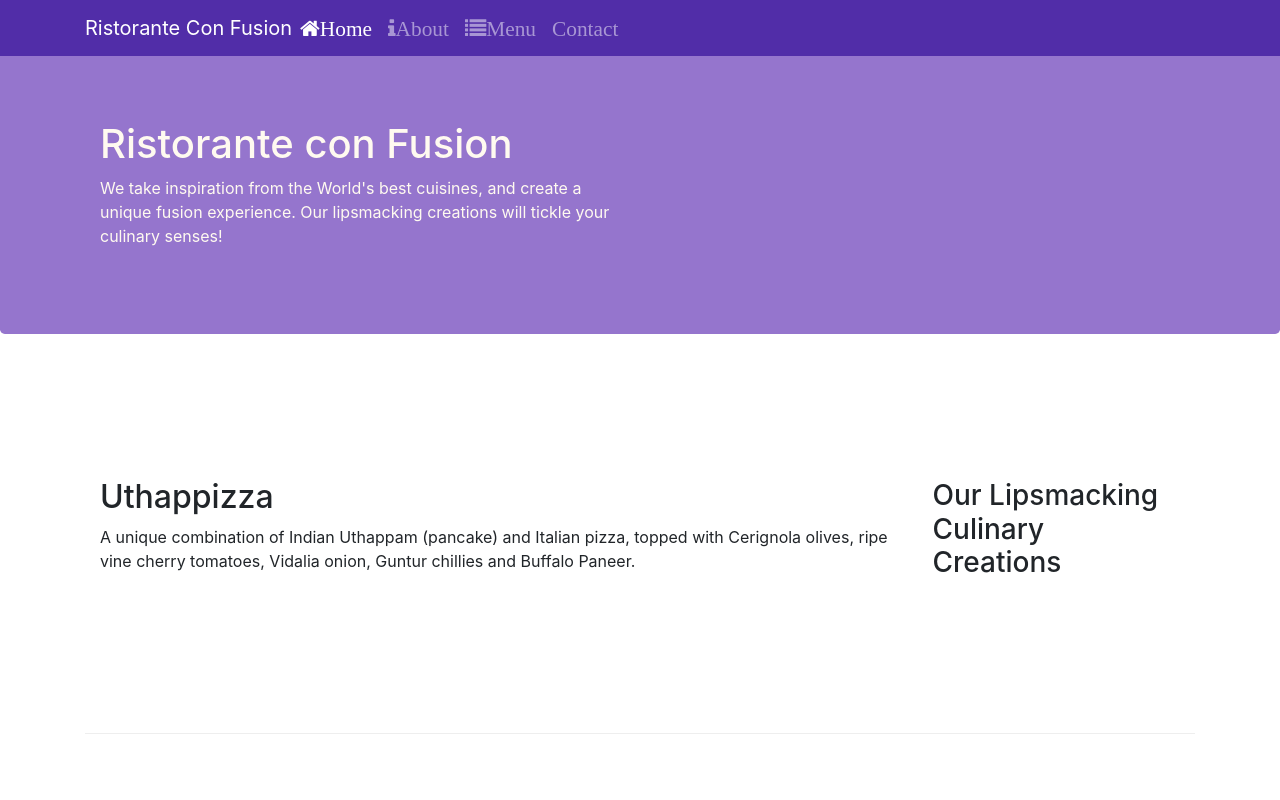
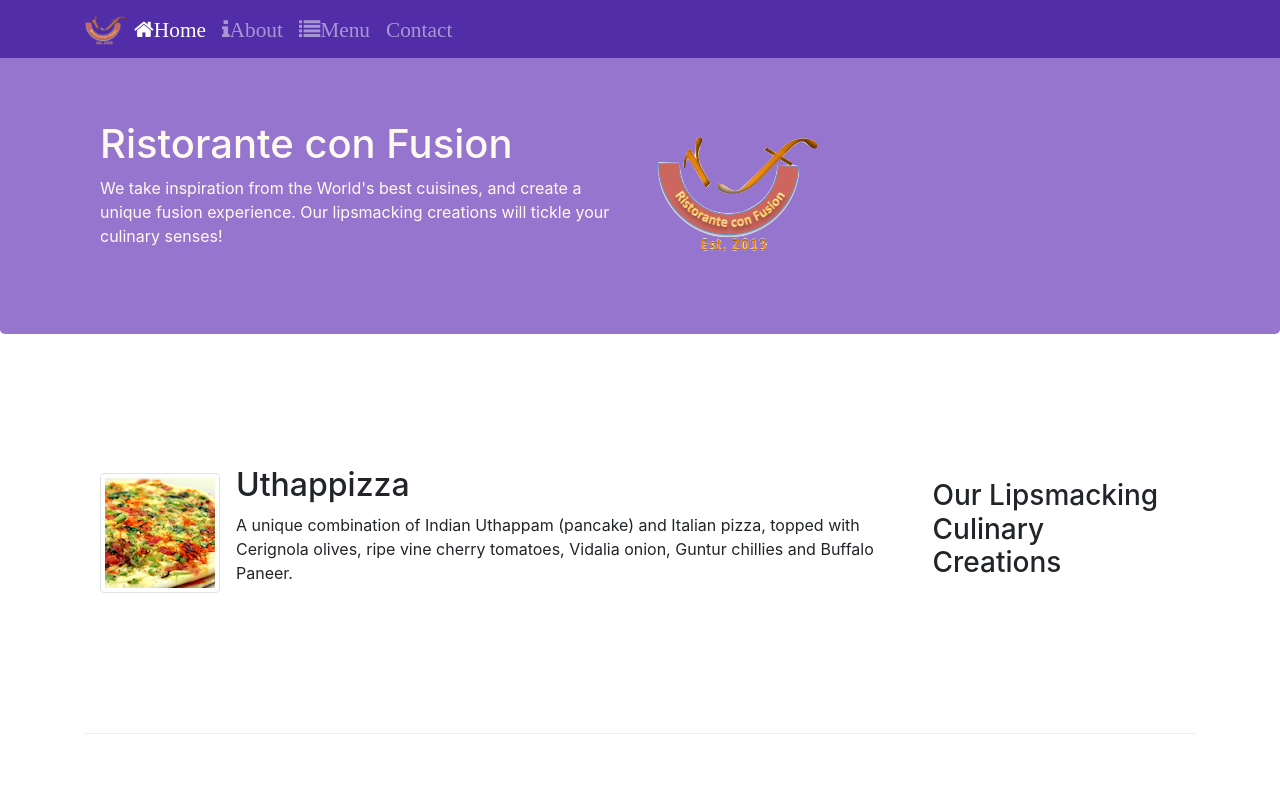
Before and after one commit to AvaniBajpai/Learning-Bootstrap, a website: page index.html in a window 1280 px wide. Shown: the top 800 px of the page. Drawn offline with nearby package versions, Linux system fonts and the light colour scheme.

Commit message:
Images and media objects

```diff
--- a/index.html
+++ b/index.html
@@ -21,7 +21,7 @@
             <button class="navbar-toggler" type="button" data-toggle="collapse" data-target="#Navbar">
                  <span class="navbar-toggler-icon"></span>
             </button>
-            <a class="navbar-brand mr-auto" href="#">Ristorante Con Fusion</a>
+            <a class="navbar-brand mr-auto" href="#"><img src="img/logo.png"height="30"width="41"></a>
             <div class="collapse navbar-collapse" id="Navbar">
             <ul class="navbar-nav mr-auto">
                 <li class="nav-item active"><a class="nav-link" href="#"><span class="fa fa-home fa-lg">Home</span></a></li>
@@ -40,7 +40,8 @@
                     <h1>Ristorante con Fusion</h1>
                     <p>We take inspiration from the World's best cuisines, and create a unique fusion experience. Our lipsmacking creations will tickle your culinary senses!</p>
                 </div>
-                <div class="col-12 col-sm">
+                <div class="col-12 col-sm align-self-center">
+                    <img src="img/logo.png" class="img-fluid">
                 </div>
             </div>
         </div>
@@ -52,8 +53,13 @@
                 <h3>Our Lipsmacking Culinary Creations</h3>
             </div>
             <div class="col-12 col-sm order-sm-first col-md">
-                <h2>Uthappizza</h2>
-                <p>A unique combination of Indian Uthappam (pancake) and Italian pizza, topped with Cerignola olives, ripe vine cherry tomatoes, Vidalia onion, Guntur chillies and Buffalo Paneer.</p>
+                <div class="media">
+                    <img class="d-flex mr-3 img-thumbnail align-self-center" src="img/uthappizza.png" alt="uthapizza">
+                    <div class="media-body">
+                    <h2 class="mt-0">Uthappizza</h2>
+                    <p>A unique combination of Indian Uthappam (pancake) and Italian pizza, topped with Cerignola olives, ripe vine cherry tomatoes, Vidalia onion, Guntur chillies and Buffalo Paneer.</p>
+                    </div>
+                </div>
             </div>
         </div>
 
@@ -73,9 +79,14 @@
                 <h3>Meet our Culinary Specialists</h3>
             </div>
             <div class="col-12 col-sm order-sm-first col-md">
-                <h2>Alberto Somayya</h2>
+                <div class="media">
+                    <img class="d-flex mr-3 align-self-center img-thumbnail" src="img/alberto.png" alt="Alberto Somayya">
+            <div class="media-body">
+                <h2 class="mt-0">Alberto Somayya</h2>
                 <h4>Executive Chef</h4>
                 <p>Award winning three-star Michelin chef with wide International experience having worked closely with whos-who in the culinary world, he specializes in creating mouthwatering Indo-Italian fusion experiences. </p>
+                </div>
+                </div>
             </div>
         </div>
     </div>
```
Also changed, not shown: aboutus.html (+4 -2 lines), contactus.html (+4 -2 lines), img/alberto.png (added), img/buffet.png (added), img/logo.png (added), img/uthappizza.png (added), 1 other file.
